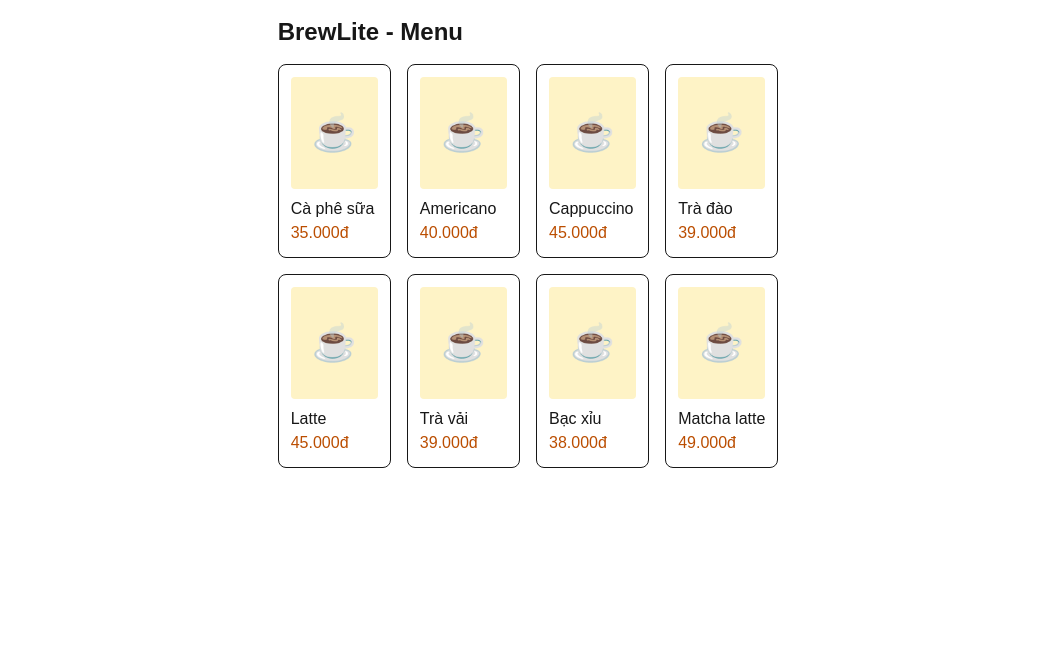
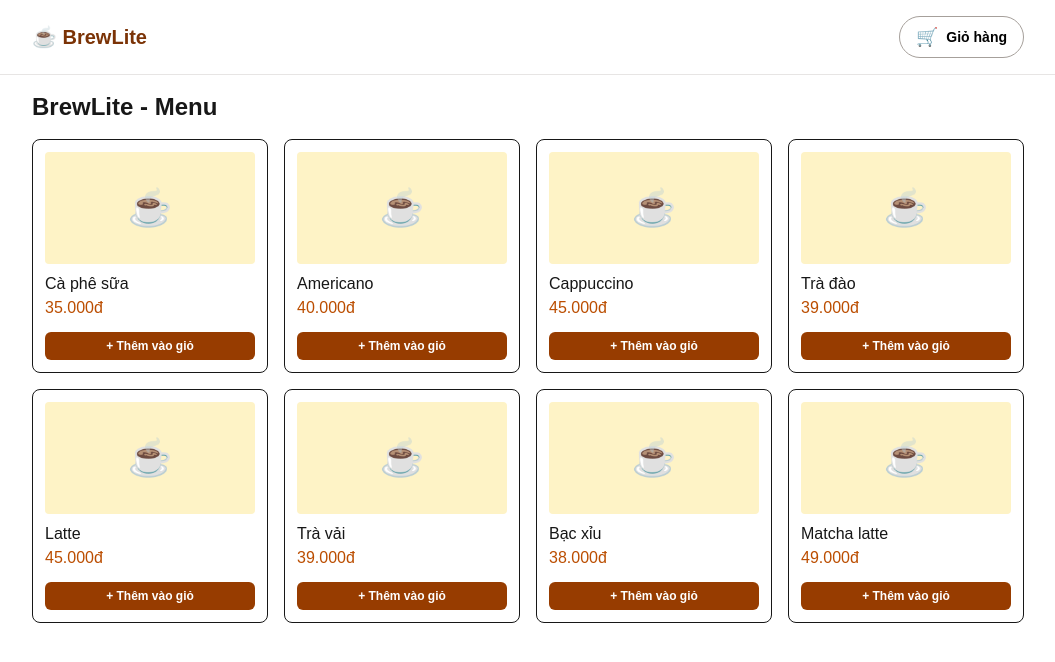
Before and after one commit to phuhoangcong333/brewlite-assignment1, a Next.js app in the folder frontend/: page / in a window 1280 px wide. Shown: the top 662 px of the page, without its empty margins (112-1167 px from the left). Built offline with nearby package versions, Linux system fonts and the light colour scheme; no server answers.

Commit message:
feat: hoan thanh task 5 gio hang zustand

```diff
--- a/frontend/package.json
+++ b/frontend/package.json
@@ -11,7 +11,8 @@
   "dependencies": {
     "next": "16.3.8",
     "react": "19.2.8",
-    "react-dom": "19.2.8"
+    "react-dom": "19.2.8",
+    "zustand": "^5.0.15"
   },
   "devDependencies": {
     "@tailwindcss/postcss": "^4",
--- /dev/null
+++ b/frontend/src/app/cart/page.tsx
@@ -0,0 +1,119 @@
+"use client";
+
+import Link from "next/link";
+import { useEffect, useState } from "react";
+import { useCartStore } from "@/lib/cart-store";
+import { formatVND } from "@/lib/pricing";
+
+export default function CartPage() {
+  const [mounted, setMounted] = useState(false);
+  const { items, updateQuantity, removeItem, clearCart } = useCartStore();
+
+  useEffect(() => {
+    setMounted(true);
+  }, []);
+
+  if (!mounted) {
+    return <main className="p-8 text-center text-stone-400">Đang tải giỏ hàng...</main>;
+  }
+
+  const totalPrice = items.reduce(
+    (sum, item) => sum + item.price * item.quantity,
+    0
+  );
+
+  if (items.length === 0) {
+    return (
+      <main className="mx-auto max-w-md p-6 text-center">
+        <h1 className="mb-4 text-xl font-bold text-white">Giỏ hàng</h1>
+        <div className="rounded-xl border border-stone-700 bg-white p-8 shadow-xs">
+          <p className="text-stone-600">Giỏ hàng của bạn đang trống</p>
+          <Link
+            href="/"
+            className="mt-4 inline-block rounded-lg bg-amber-800 px-4 py-2 text-sm font-semibold text-white hover:bg-amber-900"
+          >
+            Xem Menu gọi món
+          </Link>
+        </div>
+      </main>
+    );
+  }
+
+  return (
+    <main className="mx-auto max-w-md p-4 pb-20">
+      <div className="mb-4 flex items-center justify-between">
+        <h1 className="text-xl font-bold text-white">Giỏ hàng</h1>
+
+        <button
+          onClick={clearCart}
+          className="rounded-md bg-red-600 px-3 py-1.5 text-xs font-semibold text-white shadow-sm hover:bg-red-700 transition"
+        >
+          Xóa tất cả
+        </button>
+      </div>
+
+      <div className="space-y-3">
+        {items.map((item) => (
+          <div
+            key={item.id}
+            className="flex items-center justify-between rounded-xl border border-stone-200 bg-white p-3 shadow-xs"
+          >
+            <div className="flex-1 pr-2">
+              <p className="font-semibold text-stone-900">{item.name}</p>
+              <p className="text-xs text-stone-500">
+                Size {item.size}
+                {item.toppings.length > 0 && ` | ${item.toppings.join(", ")}`}
+              </p>
+              <p className="mt-1 text-sm font-bold text-amber-800">
+                {formatVND(item.price * item.quantity)}
+              </p>
+            </div>
+
+            <div className="flex items-center gap-2">
+              <button
+                type="button"
+                onClick={() => updateQuantity(item.id, -1)}
+                className="flex h-7 w-7 items-center justify-center rounded-md border border-stone-300 bg-stone-100 text-base font-bold text-black hover:bg-stone-200"
+              >
+                -
+              </button>
+              <span className="w-6 text-center text-sm font-bold text-black">
+                {item.quantity}
+              </span>
+              <button
+                type="button"
+                onClick={() => updateQuantity(item.id, 1)}
+                className="flex h-7 w-7 items-center justify-center rounded-md border border-stone-300 bg-stone-100 text-base font-bold text-black hover:bg-stone-200"
+              >
+                +
+              </button>
+              <button
+                type="button"
+                onClick={() => removeItem(item.id)}
+                className="ml-2 text-xs font-semibold text-red-600 hover:text-red-700"
+              >
+                Xóa
+              </button>
+            </div>
+          </div>
+        ))}
+      </div>
+
+      <div className="mt-6 rounded-xl border border-stone-200 bg-white p-4 shadow-xs">
+        <div className="flex items-center justify-between border-b border-stone-200 pb-3 text-base">
+          <span className="font-bold text-black">Tổng tiền:</span>
+          <span className="text-lg font-bold text-black">
+            {formatVND(totalPrice)}
+          </span>
+        </div>
+
+        <Link
+          href="/checkout"
+          className="mt-4 block w-full rounded-lg bg-emerald-700 py-3 text-center font-bold text-white hover:bg-emerald-800 transition"
+        >
+          Thanh toán
+        </Link>
+      </div>
+    </main>
+  );
+}
--- a/frontend/src/app/layout.tsx
+++ b/frontend/src/app/layout.tsx
@@ -1,6 +1,7 @@
 import type { Metadata } from "next";
 import { Geist, Geist_Mono } from "next/font/google";
 import "./globals.css";
+import Header from "@/components/Header";
 
 const geistSans = Geist({
   variable: "--font-geist-sans",
@@ -13,17 +14,24 @@ const geistMono = Geist_Mono({
 });
 
 export const metadata: Metadata = {
-  title: "Create Next App",
-  description: "Generated by create next app",
+  title: "BrewLite - Cà phê không tiền mặt",
+  description: "Ứng dụng đặt đồ uống trực tuyến BrewLite",
 };
 
-export default function RootLayout({ children }: LayoutProps<"/">) {
+export default function RootLayout({
+  children,
+}: {
+  children: React.ReactNode;
+}) {
   return (
     <html
-      lang="en"
+      lang="vi"
       className={`${geistSans.variable} ${geistMono.variable} h-full antialiased`}
     >
-      <body className="min-h-full flex flex-col">{children}</body>
+      <body className="min-h-full flex flex-col bg-stone-50 text-stone-900">
+        <Header />
+        <div className="flex-1">{children}</div>
+      </body>
     </html>
   );
 }
--- a/frontend/src/app/page.tsx
+++ b/frontend/src/app/page.tsx
@@ -5,11 +5,15 @@ import { useEffect, useState } from "react";
 import { getProducts } from "@/lib/api";
 import { formatVND } from "@/lib/pricing";
 import type { Product } from "@/lib/types";
+import { useCartStore } from "@/lib/cart-store"; // 1. Store giỏ hàng
 
 export default function MenuPage() {
   const [products, setProducts] = useState<Product[]>([]);
   const [loading, setLoading] = useState(true);
   const [error, setError] = useState<string | null>(null);
+
+  // 2. Lấy hàm addItem từ Zustand store
+  const addItem = useCartStore((state) => state.addItem);
 
   const load = () => {
     setLoading(true);
@@ -46,8 +50,9 @@ export default function MenuPage() {
           <Link
             key={p.id}
             href={`/products/${p.id}`}
-            className="rounded-lg border p-3 transition hover:shadow-md"
+            className="flex flex-col justify-between rounded-lg border p-3 transition hover:shadow-md"
           >
+            <div>
               <div className="mb-2 flex h-28 items-center justify-center rounded bg-amber-100 text-4xl">
                 {p.imageUrl ? (
                   // eslint-disable-next-line @next/next/no-img-element
@@ -62,6 +67,26 @@ export default function MenuPage() {
               </div>
               <p className="font-medium">{p.name}</p>
               <p className="text-amber-700">{formatVND(p.price)}</p>
+            </div>
+
+            {/* 3. Nút thêm nhanh vào giỏ hàng */}
+            <button
+              type="button"
+              onClick={(e) => {
+                e.preventDefault(); // Chặn thẻ Link chuyển hướng sang trang chi tiết
+                addItem({
+                  productId: String(p.id),
+                  name: p.name,
+                  price: p.price,
+                  size: "M",
+                  toppings: [],
+                  imageUrl: p.imageUrl ?? undefined,
+                });
+              }}
+              className="mt-3 w-full rounded-md bg-amber-800 py-1.5 text-xs font-semibold text-white transition hover:bg-amber-900 active:scale-95"
+            >
+              + Thêm vào giỏ
+            </button>
           </Link>
         ))}
       </div>
--- /dev/null
+++ b/frontend/src/components/Header.tsx
@@ -0,0 +1,39 @@
+"use client";
+
+import Link from "next/link";
+import { useEffect, useState } from "react";
+import { useCartStore } from "@/lib/cart-store";
+
+export default function Header() {
+  const [mounted, setMounted] = useState(false);
+  const items = useCartStore((state) => state.items);
+
+  useEffect(() => {
+    setMounted(true);
+  }, []);
+
+  const totalQuantity = items.reduce((sum, item) => sum + item.quantity, 0);
+
+  return (
+    <header className="sticky top-0 z-50 border-b border-stone-200 bg-white">
+      <div className="mx-auto flex max-w-5xl items-center justify-between p-4">
+        <Link href="/" className="text-xl font-bold text-amber-900">
+          ☕ BrewLite
+        </Link>
+
+        <Link
+          href="/cart"
+          className="relative flex items-center gap-2 rounded-full border border-stone-400 px-4 py-1.5 text-black hover:bg-stone-100 transition"
+        >
+          <span className="text-lg">🛒</span>
+          <span className="text-sm font-bold text-black">Giỏ hàng</span>
+          {mounted && totalQuantity > 0 && (
+            <span className="absolute -top-1.5 -right-1.5 flex h-5 w-5 items-center justify-center rounded-full bg-red-600 text-xs font-bold text-white shadow-sm">
+              {totalQuantity}
+            </span>
+          )}
+        </Link>
+      </div>
+    </header>
+  );
+}
--- /dev/null
+++ b/frontend/src/lib/cart-store.ts
@@ -0,0 +1,84 @@
+import { create } from "zustand";
+import { persist, createJSONStorage } from "zustand/middleware";
+
+export interface CartItem {
+  id: string;
+  productId: string;
+  name: string;
+  price: number;
+  size: "S" | "M" | "L";
+  toppings: string[];
+  quantity: number;
+  imageUrl?: string;
+}
+
+interface CartStore {
+  items: CartItem[];
+  addItem: (item: Omit<CartItem, "id" | "quantity">, quantity?: number) => void;
+  updateQuantity: (id: string, delta: number) => void;
+  removeItem: (id: string) => void;
+  clearCart: () => void;
+}
+
+export const useCartStore = create<CartStore>()(
+  persist(
+    (set) => ({
+      items: [],
+
+      addItem: (newItem, quantity = 1) => {
+        const sortedToppings = [...newItem.toppings].sort().join(",");
+        const cartItemId = `${newItem.productId}-${newItem.size}-${sortedToppings}`;
+
+        set((state) => {
+          const existingIndex = state.items.findIndex((item) => item.id === cartItemId);
+
+          if (existingIndex > -1) {
+            const updatedItems = [...state.items];
+            updatedItems[existingIndex] = {
+              ...updatedItems[existingIndex],
+              quantity: updatedItems[existingIndex].quantity + quantity,
+            };
+            return { items: updatedItems };
+          }
+
+          return {
+            items: [
+              ...state.items,
+              {
+                ...newItem,
+                id: cartItemId,
+                quantity,
+              },
+            ],
+          };
+        });
+      },
+
+      updateQuantity: (id: string, delta: number) => {
+        set((state) => ({
+          items: state.items
+            .map((item) => {
+              if (item.id === id) {
+                const newQty = item.quantity + delta;
+                return newQty > 0 ? { ...item, quantity: newQty } : null;
+              }
+              return item;
+            })
+            .filter(Boolean) as CartItem[],
+        }));
+      },
+
+      removeItem: (id: string) => {
+        set((state) => ({
+          items: state.items.filter((item) => item.id !== id),
+        }));
+      },
+
+      clearCart: () => set({ items: [] }),
+    }),
+    {
+      name: "brewlite-cart-storage",
+      storage: createJSONStorage(() => localStorage),
+    }
+  )
+);
```
Also changed, not shown: 1 other file (tests, documents, lock files or other folders). Lines whose indentation alone changed are shown as unchanged.
